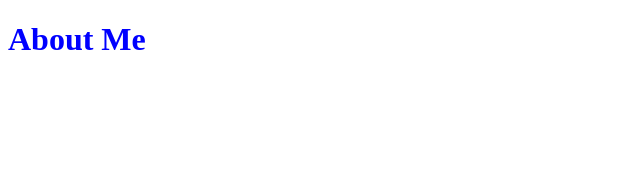
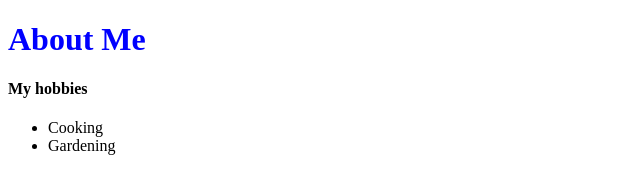
Before and after one commit to snowminer/css, a plain HTML site: page index.html in a window 1280 px wide. Shown: the whole page, without its empty margins (0-640 px from the left). Drawn offline with Linux system fonts and the light colour scheme.

Commit message:
git commit

```diff
--- a/index.html
+++ b/index.html
@@ -8,5 +8,11 @@
 </head>
 <body>
   <h1>About Me</h1>
+
+  <h4>My hobbies</h4>
+    <ul>
+      <li>Cooking</li>
+      <li>Gardening</li>
+    </ul>
 </body>
 </html>
```
